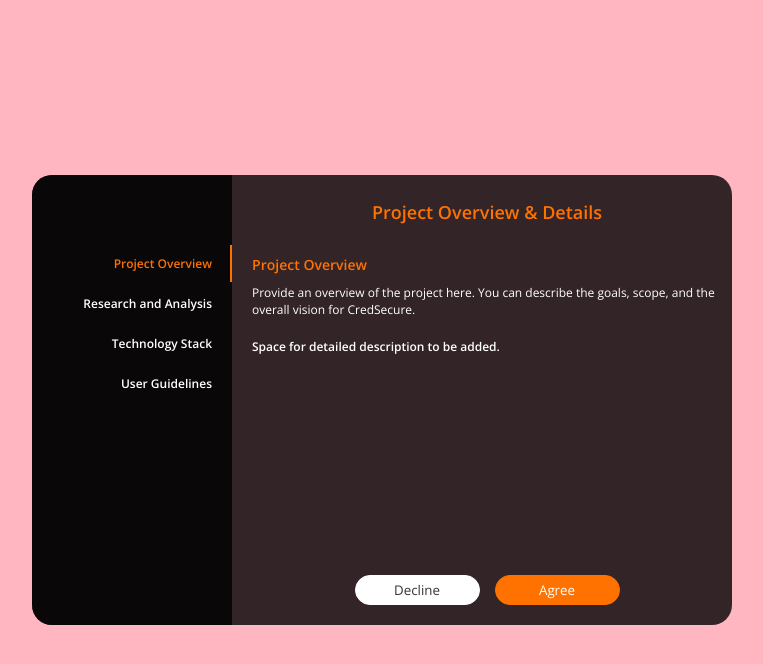
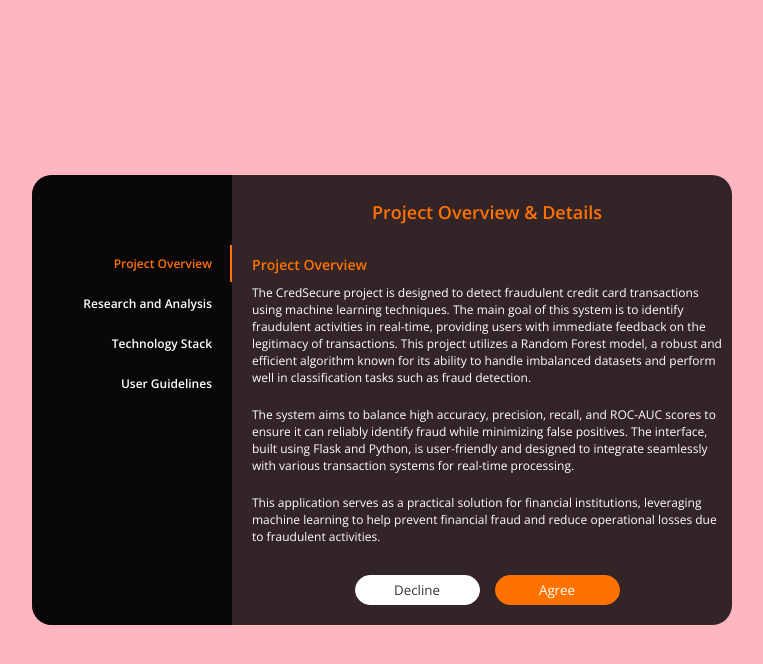
Before and after one commit to KrishnenduMR/CredSecure, a Flask app: page /overview in a window 1280 px wide. Shown: the top 664 px of the page, without its empty margins (258-1021 px from the left). Run offline with Flask 3, Linux system fonts and the light colour scheme; the visitor is signed in with stand-in values (Sample User, id 1); parts of the project's set-up code (start-up, migrations or seed data) failed here and were passed over.

Commit message:
final touches

```diff
--- a/CredSecure/templates/about.html
+++ b/CredSecure/templates/about.html
@@ -3,7 +3,7 @@
 <head>
     <meta charset="UTF-8">
     <meta name="viewport" content="width=device-width, initial-scale=1.0">
-    <title>Credit Card Fraud Detection</title>
+    <title>CredSecure</title>
     <style>
         /* General styles */
         body {
--- a/CredSecure/templates/detection.html
+++ b/CredSecure/templates/detection.html
@@ -3,7 +3,7 @@
 <head>
     <meta charset="UTF-8">
     <meta name="viewport" content="width=device-width, initial-scale=1.0">
-    <title>Detection - CredSecure</title>
+    <title>CredSecure</title>
     <link rel="stylesheet" href="{{ url_for('static', filename='style2.css') }}">
 </head>
 <body>
--- a/CredSecure/templates/overview.html
+++ b/CredSecure/templates/overview.html
@@ -26,16 +26,28 @@
             <!-- Project Overview Tab -->
             <div class="tab_item tab_item_1">
               <h3>Project Overview</h3>
-                <p>Provide an overview of the project here. You can describe the goals, scope, and the overall vision for CredSecure.</p>
-                <p><strong>Space for detailed description to be added.</strong></p>
+              <p>The CredSecure project is designed to detect fraudulent credit card transactions using machine learning techniques. The main goal of this system is to identify fraudulent activities in real-time, providing users with immediate feedback on the legitimacy of transactions. This project utilizes a Random Forest model, a robust and efficient algorithm known for its ability to handle imbalanced datasets and perform well in classification tasks such as fraud detection.</p>
+              <p>The system aims to balance high accuracy, precision, recall, and ROC-AUC scores to ensure it can reliably identify fraud while minimizing false positives. The interface, built using Flask and Python, is user-friendly and designed to integrate seamlessly with various transaction systems for real-time processing.</p>
+              <p>This application serves as a practical solution for financial institutions, leveraging machine learning to help prevent financial fraud and reduce operational losses due to fraudulent activities.</p>
           </div>
 
           <!-- Research and Analysis Tab -->
           <div class="tab_item tab_item_2" style="display: none;">
               <h3>Research and Analysis</h3>
-                <p>Provide the research findings, methodologies, and insights here. This section can include various analyses such as fraud detection models, data sources, and accuracy metrics.</p>
-                <p><strong>Space for research and analysis to be added.</strong></p>
+              <p>In the CredSecure project, we explored multiple machine learning models to assess their effectiveness in detecting fraudulent credit card transactions. The models tested include Random Forest, XGBoost, Decision Trees, and Logistic Regression. Each model was evaluated using various performance metrics: accuracy, precision, recall, F1 score, and ROC-AUC. These metrics are critical in fraud detection applications, where the balance between detecting fraud (recall) and avoiding false alarms (precision) is essential.</p>
+              <p><strong>Metrics Used:</strong></p>
+              <ul>
+                  <li><strong>Accuracy:</strong> Measures the overall correctness of the model, indicating how well the model classifies both fraudulent and non-fraudulent transactions.</li>
+                  <li><strong>Precision:</strong> Indicates the proportion of true positives (fraudulent transactions detected) among all predicted frauds, minimizing false positives (non-fraudulent transactions incorrectly flagged as fraudulent).</li>
+                  <li><strong>Recall:</strong> Measures the proportion of actual fraudulent transactions correctly identified by the model, minimizing false negatives (fraudulent transactions that are missed).</li>
+                  <li><strong>F1 Score:</strong> The harmonic mean of precision and recall, providing a balanced measure of the model’s ability to detect fraud while minimizing false alarms.</li>
+                  <li><strong>ROC-AUC:</strong> The area under the Receiver Operating Characteristic curve, representing the model’s ability to distinguish between classes. A higher ROC-AUC indicates better model performance in detecting fraudulent transactions across all classification thresholds.</li>
+              </ul>
+              <p>After comparing all models, the Random Forest model was found to perform the best in terms of both accuracy and recall, while also achieving an optimal F1 score and ROC-AUC. The model demonstrated a high ability to correctly classify fraudulent transactions without overfitting, ensuring consistent performance across training and testing datasets.</p>
+              <p>In contrast, XGBoost exhibited excellent accuracy but had a slight drop in recall, leading to some missed fraudulent transactions, especially in test data. Decision Trees, while interpretable, showed signs of overfitting, which resulted in lower generalization ability on unseen data. Logistic Regression had the lowest performance in terms of recall and F1 score, failing to capture complex patterns in the data effectively.</p>
+              <p>The Random Forest model was ultimately selected for integration into the application due to its excellent balance between precision, recall, and ROC-AUC, making it the most reliable and efficient choice for real-time fraud detection.</p>
           </div>
+
 
             <!-- Technology Stack Tab -->
             <div class="tab_item tab_item_3" style="display: none;">
--- a/CredSecure/users.csv
+++ b/CredSecure/users.csv
@@ -1,2 +1,4 @@
 Anagha,anaghasrikrishna@gmail.com,anagha,123
+admin,admin@gmail.com,admin,123
 krishnendu,krishnenduretheesh@gmail.com,krish,krish123
+Akshaya,akshayasrikrishna@gmail.com,akshaya,akshaya123
```
Also changed, not shown: CredSecure/templates/contact.html (+7 -7 lines). Lines whose indentation alone changed are shown as unchanged.
